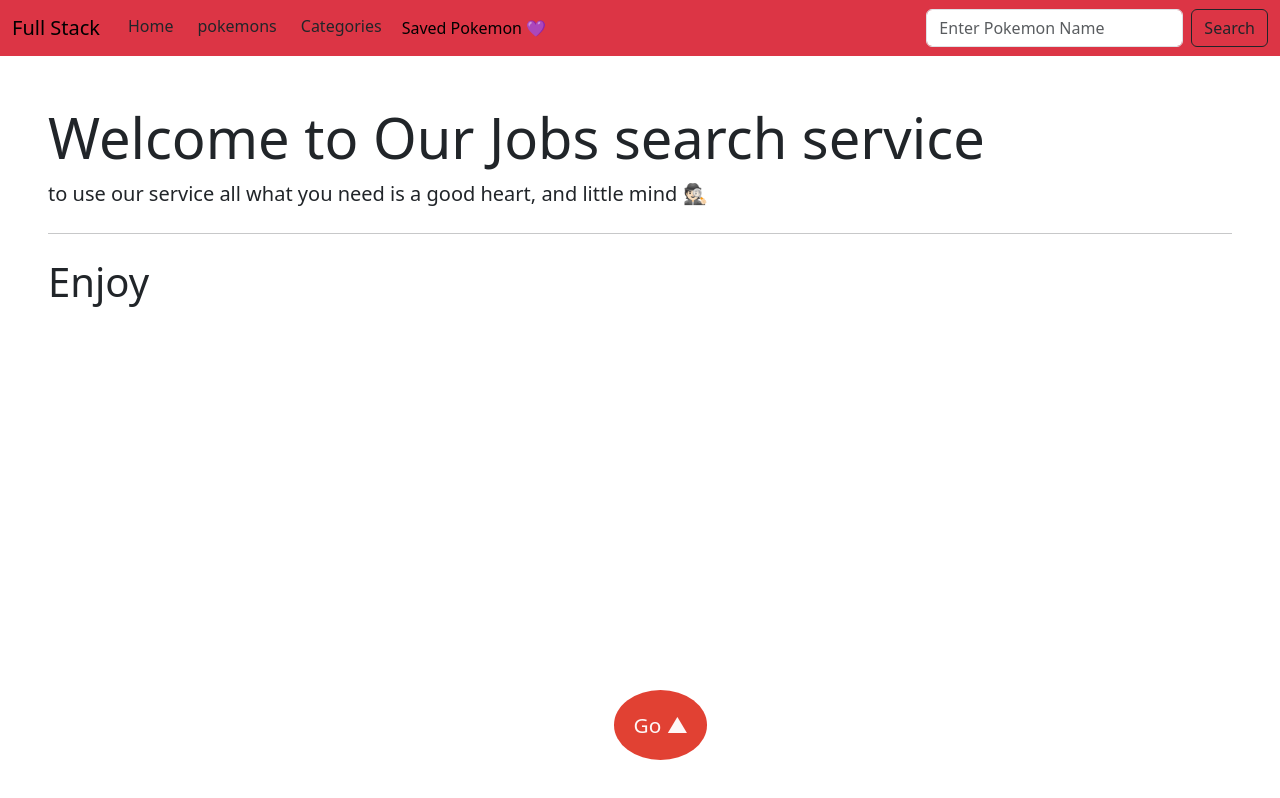
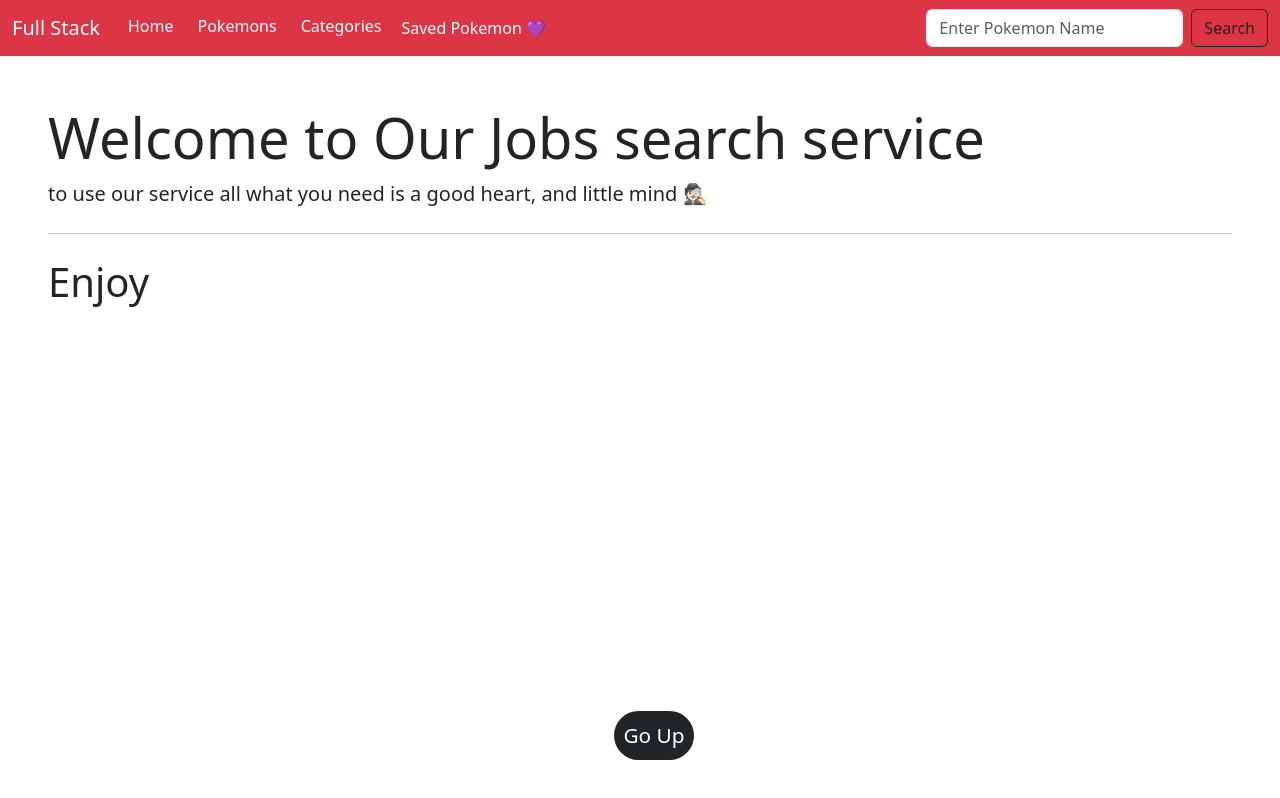
Before and after one commit to hanidanial1/FrontEnd, a plain HTML site: page index.html in a window 1280 px wide. Drawn offline with nearby package versions, Linux system fonts and the light colour scheme; no server answers.

Commit message:
with-black-Btn

```diff
--- a/index.html
+++ b/index.html
@@ -1,5 +1,6 @@
 <!doctype html>
 <html lang="en">
+
 <head>
      <meta charset="utf-8">
      <meta name="viewport" content="width=device-width, initial-scale=1">
@@ -8,10 +9,11 @@
      <link href="https://cdn.jsdelivr.net/npm/bootstrap@5.3.0-alpha1/dist/css/bootstrap.min.css" rel="stylesheet">
      <script defer type="module" src="script.js"></script>
 </head>
+
 <body>
      <nav class="navbar navbar-expand-lg bg-danger">
           <div class="container-fluid">
-               <a class="navbar-brand" href="#">Full Stack</a>
+               <a class="navbar-brand text-white" href="#">Full Stack</a>
                <button class="navbar-toggler" type="button" data-bs-toggle="collapse"
                     data-bs-target="#navbarSupportedContent" aria-controls="navbarSupportedContent"
                     aria-expanded="false" aria-label="Toggle navigation">
@@ -21,27 +23,28 @@
                     <ul class="navbar-nav me-auto mb-2 mb-lg-0">
                          <li class="nav-item">
 
-                              <button class="btn btn-outline-dark border-0" type="submit" id="homeBtn">Home</button>
+                              <button class="btn btn-outline-dark border-0 text-white" type="submit" id="homeBtn">Home</button>
                          </li>
                          <li class="nav-item">
 
-                              <button class="btn btn-outline-dark border-0" type="submit" id="poke">pokemons</button>
+                              <button class="btn btn-outline-dark border-0 text-white" type="submit" id="poke">Pokemons</button>
                          </li>
 
                          <li class="nav-item dropdown">
-                              <button class="btn btn-outline-dark border-0 " data-bs-toggle="dropdown"
-                                   type="submit" id="cata">Categories</button>
-                              <ul class="dropdown-menu bg-danger-subtle " id="dropDown">
+                              <button class="btn btn-outline-dark border-0 text-white " data-bs-toggle="dropdown" type="submit"
+                                   id="cata">Categories</button>
+                              <ul class="dropdown-menu bg-danger-subtle text-white " id="dropDown">
                               </ul>
                          </li>
 
                          <li class="nav-item">
-                              <a class="nav-link active" aria-current="page" href="#" id="savedJobs">Saved Pokemon 💜</a>
+                              <a class="nav-link active text-white" aria-current="page" href="#" id="savedJobs">Saved Pokemon
+                                   💜</a>
                          </li>
                     </ul>
-                    <form class="d-flex"  id="form">
-                         <input class="form-control me-2 " value=""  placeholder="Enter Pokemon Name" id="searchInput">
-                         <button class="btn btn-outline-dark text- "  id="searchBtn">Search</button>
+                    <form class="d-flex" id="form">
+                         <input class="form-control me-2 " value="" placeholder="Enter Pokemon Name" id="searchInput">
+                         <button class="btn btn-outline-dark text- " id="searchBtn">Search</button>
                     </form>
                </div>
           </div>
@@ -53,7 +56,7 @@
           </div> <br><br>
           <p style="text-align: center;"> Please Wait The Page is Loading </p>
      </div>
-          <main id="homePage">
+     <main id="homePage">
           <div class="jumbotron m-5">
                <h1 class="display-4">Welcome to Our Jobs search service </h1>
                <p class="lead">to use our service all what you need is a good heart, and little mind 🕵🏻</p>
@@ -63,7 +66,10 @@
           <div class="row row-cols-1 row-cols-md-3 g-4 m-4" id="cards">
           </div>
      </main>
-  <div id="ScrollBtn">Go ▲</div>
+     <div class="d-flex">
+          <button type="button" class="btn text-white rounded-5 p-2  bg-dark position-fixed bottom-99 l " id="ScrollBtn">Go Up</button>
+     </div>
      <script src="https://cdn.jsdelivr.net/npm/bootstrap@5.3.0-alpha1/dist/js/bootstrap.bundle.min.js"></script>
 </body>
+
 </html>
--- a/script.js
+++ b/script.js
@@ -82,6 +82,9 @@ randomQuotes("https://ron-swanson-quotes.herokuapp.com/v2/quotes");
 
 const ScrollBtn = document.querySelector("#ScrollBtn");
 window.addEventListener("scroll",  ()=> {
+
+  let y= window.screenY
+  console.log(y)
 ScrollBtn.addEventListener("click", () => {
   window.scrollTo({
     top: 0,
```
